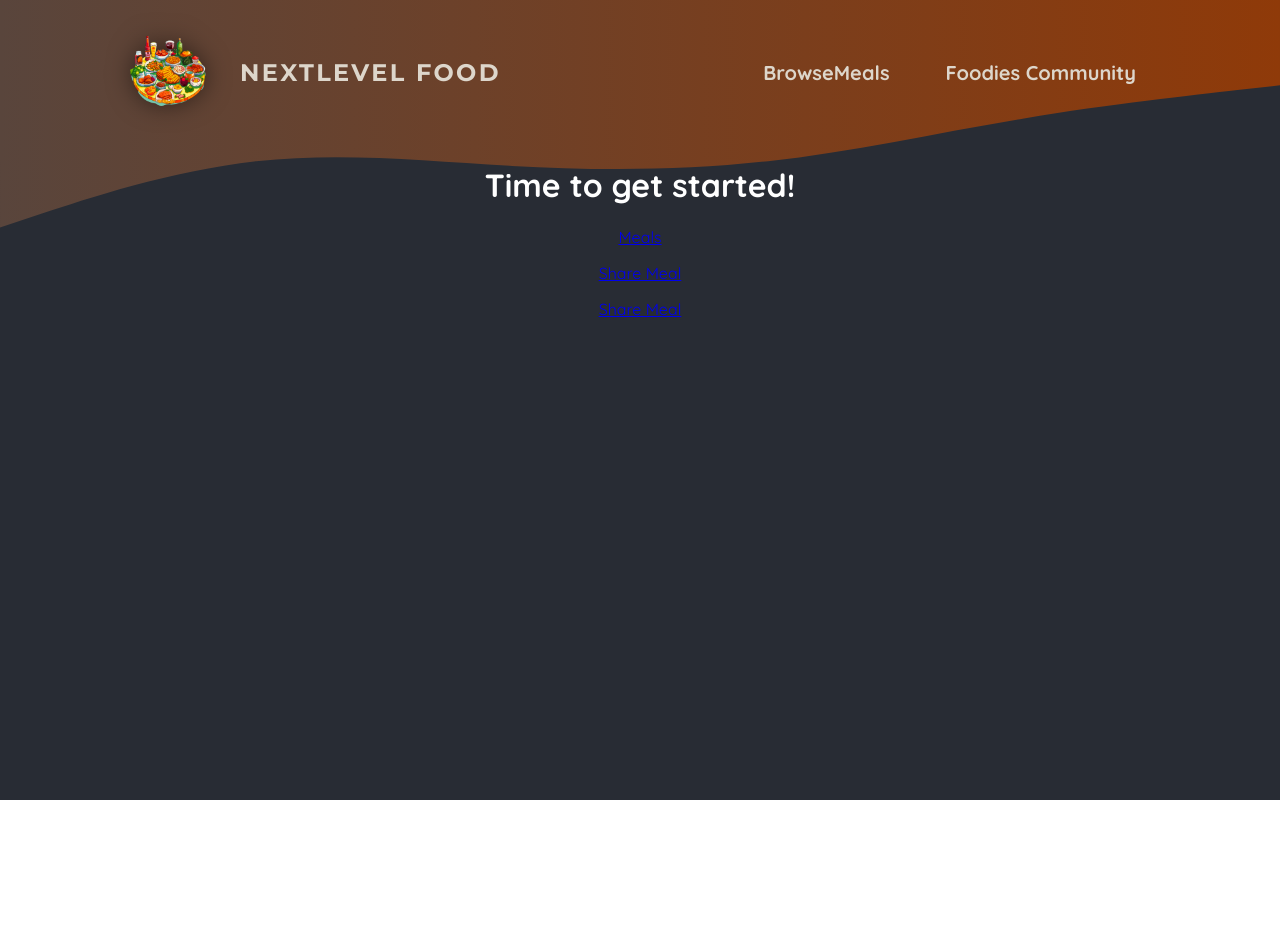
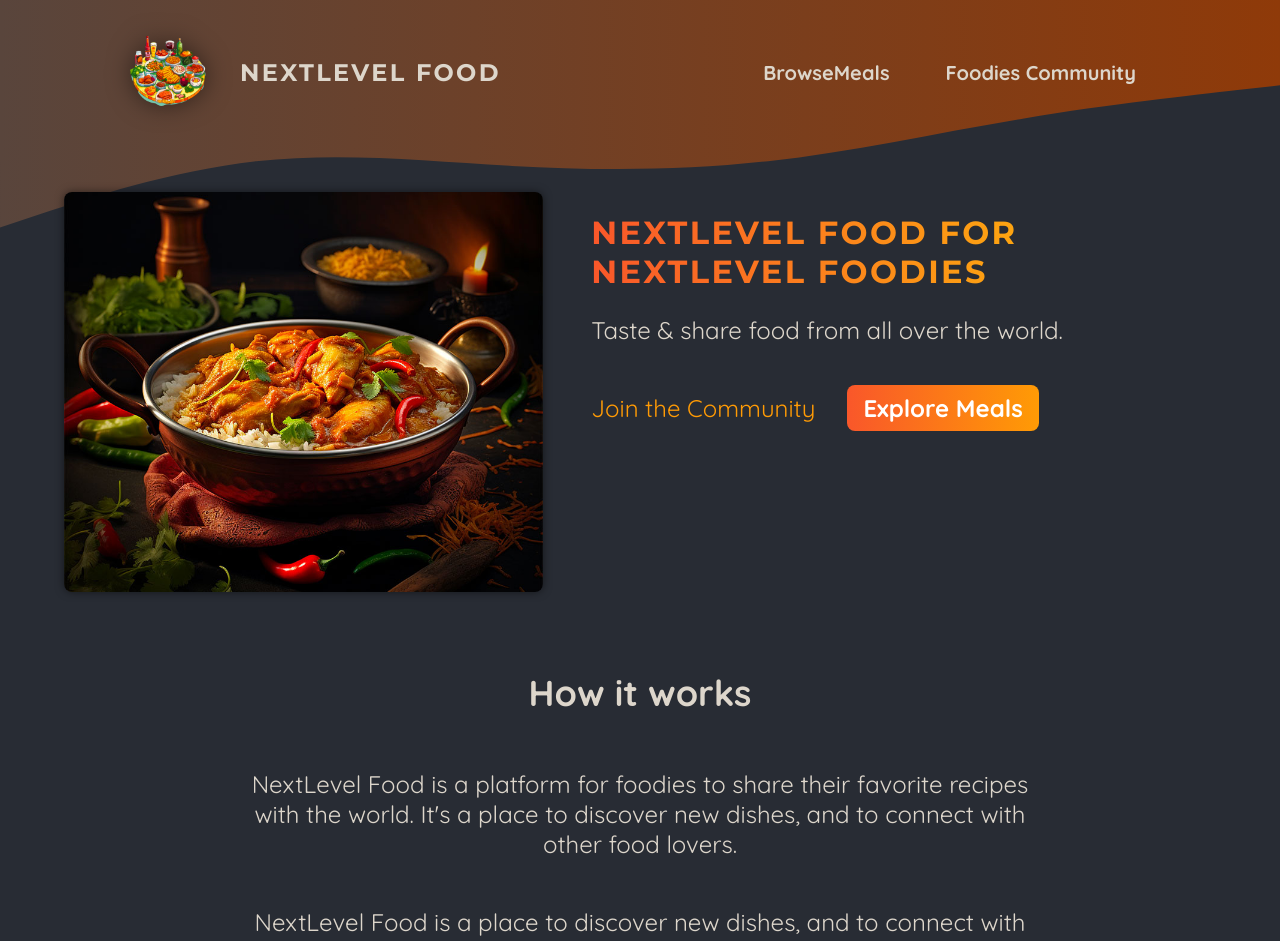
Before and after one commit to VrushabBayas/zaggy, a Next.js app: page / in a window 1280 px wide. Shown: the top 941 px of the page. Before the commit the page ends 800 px from the top, so only its background shows below. Built offline with nearby package versions, Linux system fonts and the light colour scheme.

Commit message:
add community page

```diff
--- /dev/null
+++ b/app/community/page.module.css
@@ -0,0 +1,61 @@
+.header {
+    gap: 3rem;
+    margin: 3rem auto 5rem auto;
+    width: 90%;
+    max-width: 75rem;
+    color: #ddd6cb;
+    font-size: 1.5rem;
+    text-align: center;
+  }
+
+  .header h1 {
+    font-family: 'Montserrat', sans-serif;
+  }
+
+  .highlight {
+    background: linear-gradient(90deg, #f9572a, #ff8a05);
+    background-clip: text;
+    -webkit-background-clip: text;
+    -webkit-text-fill-color: transparent;
+  }
+
+  .main {
+    width: 90%;
+    max-width: 40rem;
+    margin: 0 auto;
+    text-align: center;
+  }
+
+  .main h2 {
+    font-family: 'Montserrat', sans-serif;
+    font-size: 2rem;
+    margin-bottom: 3rem;
+    color: #ddd6cb;
+  }
+
+  .perks {
+    list-style: none;
+    margin: 3rem 0;
+    padding: 0;
+  }
+
+  .perks li {
+    display: flex;
+    flex-direction: column;
+    align-items: center;
+    gap: 2rem;
+  }
+
+  .perks img {
+    width: 8rem;
+    height: 8rem;
+    object-fit: contain;
+  }
+
+  .perks p {
+    font-family: 'Montserrat', sans-serif;
+    font-size: 1.5rem;
+    font-weight: bold;
+    margin: 0;
+    color: #ddd6cb;
+  }
--- a/app/globals.css
+++ b/app/globals.css
@@ -13,20 +13,7 @@
   background: radial-gradient(#282c34, #282c34);
 }
 
-.header-background {
-  position: absolute;
-  width: 100%;
-  height: 320px;
-  top: 0;
-  left: 0;
-  z-index: -1;
-}
 
-svg {
-  display: block;
-  width: 100%;
-  height: auto;
-}
 
 .not-found,
 .error {
--- a/app/page.js
+++ b/app/page.js
@@ -1,20 +1,53 @@
 import Link from "next/link";
+
+import classes from "./page.module.css";
+import ImageSlideshow from "@/components/images/image.slideshow";
 
 export default function Home() {
   return (
-    <main>
-      <h1 style={{ color: "white", textAlign: "center" }}>
-        Time to get started!
-      </h1>
-      <p style={{ color: "white", textAlign: "center" }}>
-        <Link href="/meals">Meals</Link>
-      </p>
-      <p style={{ color: "white", textAlign: "center" }}>
-        <Link href="/meals/share">Share Meal</Link>
-      </p>
-      <p style={{ color: "white", textAlign: "center" }}>
-        <Link href="/community">Share Meal</Link>
-      </p>
-    </main>
+    <>
+      <header className={classes.header}>
+        <div className={classes.slideshow}>
+          <ImageSlideshow />
+        </div>
+        <div>
+          <div className={classes.hero}>
+            <h1>NextLevel Food for NextLevel Foodies</h1>
+            <p>Taste & share food from all over the world.</p>
+          </div>
+          <div className={classes.cta}>
+            <Link href="/community">Join the Community</Link>
+            <Link href="/meals">Explore Meals</Link>
+          </div>
+        </div>
+      </header>
+      <main>
+        <section className={classes.section}>
+          <h2>How it works</h2>
+          <p>
+            NextLevel Food is a platform for foodies to share their favorite
+            recipes with the world. It&apos;s a place to discover new dishes,
+            and to connect with other food lovers.
+          </p>
+          <p>
+            NextLevel Food is a place to discover new dishes, and to connect
+            with other food lovers.
+          </p>
+        </section>
+
+        <section className={classes.section}>
+          <h2>Why NextLevel Food?</h2>
+          <p>
+            NextLevel Food is a platform for foodies to share their favorite
+            recipes with the world. It&apos;s a place to discover new dishes,
+            and to connect with other food lovers.
+          </p>
+          <p>
+            NextLevel Food is a place to discover new dishes, and to connect
+            with other food lovers.
+          </p>
+        </section>
+      </main>
+    </>
   );
 }
--- /dev/null
+++ b/app/page.module.css
@@ -0,0 +1,75 @@
+.header {
+    display: flex;
+    gap: 3rem;
+    margin: 3rem auto;
+    width: 90%;
+    max-width: 75rem;
+  }
+
+  .slideshow {
+    width: 40rem;
+    height: 25rem;
+  }
+
+  .hero {
+    color: #ddd6cb;
+    font-size: 1.5rem;
+  }
+
+  .hero h1 {
+    font-size: 2rem;
+    font-weight: bold;
+    font-family: 'Montserrat', sans-serif;
+    letter-spacing: 0.15rem;
+    text-transform: uppercase;
+    background: linear-gradient(90deg, #f9572a, #ffc905);
+    background-clip: text;
+    -webkit-background-clip: text;
+    -webkit-text-fill-color: transparent;
+  }
+
+  .cta {
+    font-size: 1.5rem;
+    display: flex;
+    gap: 1rem;
+  }
+
+  .cta a {
+    display: inline-block;
+    margin-top: 1rem;
+    padding: 0.5rem 1rem;
+    border-radius: 0.5rem;
+    background: linear-gradient(90deg, #f9572a, #ff9b05);
+    color: #ffffff;
+    font-weight: bold;
+    text-decoration: none;
+  }
+
+  .cta a:hover,
+  .cta a:active {
+    background: linear-gradient(90deg, #fd4715, #f9b241);
+  }
+
+  .cta a:first-child {
+    background: transparent;
+    font-weight: normal;
+    color: #ff9b05;
+    padding-left: 0;
+  }
+
+  .cta a:first-child:hover,
+  .cta a:first-child:active {
+    background: transparent;
+    color: #f9b241;
+  }
+
+  .section {
+    display: flex;
+    flex-direction: column;
+    color: #ddd6cb;
+    font-size: 1.5rem;
+    max-width: 50rem;
+    width: 90%;
+    margin: 2rem auto;
+    text-align: center;
+  }
--- /dev/null
+++ b/components/images/image-slideshow.module.css
@@ -0,0 +1,26 @@
+.slideshow {
+    position: relative;
+    width: 100%;
+    height: 100%;
+    border-radius: 8px;
+    overflow: hidden;
+    box-shadow: 0 0 0.5rem rgba(0, 0, 0, 0.5);
+  }
+
+  .slideshow img {
+    width: 100%;
+    height: 100%;
+    object-fit: cover;
+    position: absolute;
+    top: 0;
+    left: 0;
+    opacity: 0;
+    transform: scale(1.1) translateX(-1rem) rotate(-5deg);
+    transition: all 0.5s ease-in-out;
+  }
+
+  .slideshow .active {
+    z-index: 1;
+    opacity: 1;
+    transform: scale(1) translateX(0) rotate(0);
+  }
--- /dev/null
+++ b/components/images/image.slideshow.js
@@ -0,0 +1,49 @@
+"use client";
+import { useEffect, useState } from "react";
+import Image from "next/image";
+
+import burgerImg from "@/assets/burger.jpg";
+import curryImg from "@/assets/curry.jpg";
+import dumplingsImg from "@/assets/dumplings.jpg";
+import macncheeseImg from "@/assets/macncheese.jpg";
+import pizzaImg from "@/assets/pizza.jpg";
+import schnitzelImg from "@/assets/schnitzel.jpg";
+import tomatoSaladImg from "@/assets/tomato-salad.jpg";
+import classes from "./image-slideshow.module.css";
+
+const images = [
+  { image: burgerImg, alt: "A delicious, juicy burger" },
+  { image: curryImg, alt: "A delicious, spicy curry" },
+  { image: dumplingsImg, alt: "Steamed dumplings" },
+  { image: macncheeseImg, alt: "Mac and cheese" },
+  { image: pizzaImg, alt: "A delicious pizza" },
+  { image: schnitzelImg, alt: "A delicious schnitzel" },
+  { image: tomatoSaladImg, alt: "A delicious tomato salad" },
+];
+
+export default function ImageSlideshow() {
+  const [currentImageIndex, setCurrentImageIndex] = useState(0);
+
+  useEffect(() => {
+    const interval = setInterval(() => {
+      setCurrentImageIndex((prevIndex) =>
+        prevIndex < images.length - 1 ? prevIndex + 1 : 0
+      );
+    }, 5000);
+
+    return () => clearInterval(interval);
+  }, []);
+
+  return (
+    <div className={classes.slideshow}>
+      {images.map((image, index) => (
+        <Image
+          key={index}
+          src={image.image}
+          className={index === currentImageIndex ? classes.active : ""}
+          alt={image.alt}
+        />
+      ))}
+    </div>
+  );
+}
```
Also changed, not shown: app/community/page.js (+38 -5 lines).
